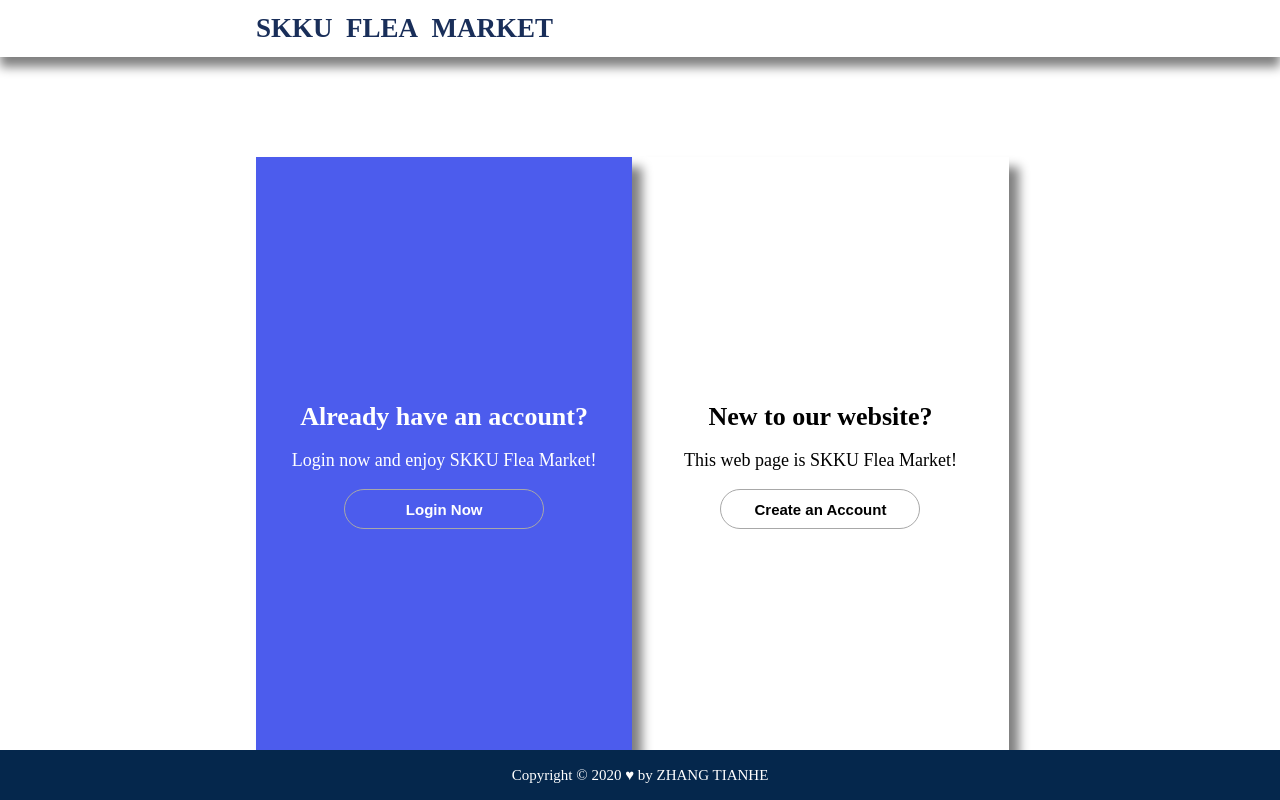
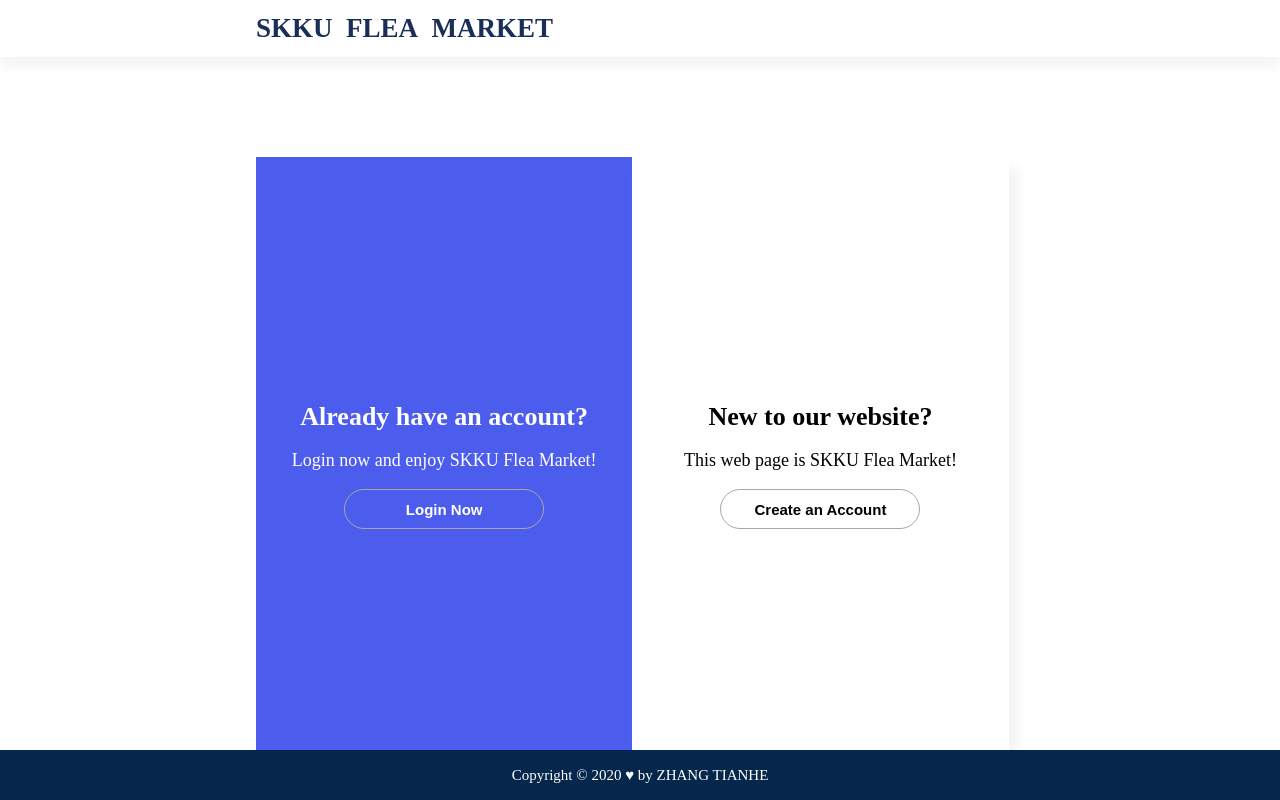
Before and after one commit to Gomader/ZTH_Web_Final_Project, a PHP site: page / in a window 1280 px wide. Run offline with PHP 8.4, Linux system fonts and the light colour scheme.

Commit message:
homepage

```diff
--- a/HTML/index.php
+++ b/HTML/index.php
@@ -2,7 +2,7 @@
 <html lang="en">
 	<head>
 		<title>SKKU&nbsp;&nbsp;FLEA&nbsp;&nbsp;MARKET</title>
-		<link rel="stylesheet" href="style/index.css">
+		<link rel="stylesheet" href="style/style.css">
 		<?php
 			session_start();
 			if(isset($_SESSION["type"])){
--- a/HTML/style/index.css
+++ b/HTML/style/style.css
@@ -15,7 +15,7 @@ button{
 #topbar{
 	width: 100%;
 	height: 57px;
-	box-shadow: 0 10px 10px grey;
+	box-shadow: 0 10px 10px whitesmoke;
 }
 
 #logo{
@@ -40,7 +40,6 @@ button{
 	background: #4c5ced;
 	text-align: center;
 	padding-top: 245px;
-	box-shadow: 10px 10px 10px grey;
 }
 
 .leftbox span{
@@ -74,7 +73,7 @@ button{
 .rightbox{
 	text-align: center;
 	padding-top: 245px;
-	box-shadow: 10px 10px 10px grey;
+	box-shadow: 10px 10px 10px whitesmoke;
 }
 
 .rightbox span{
```
Also changed, not shown: 2 other files.
